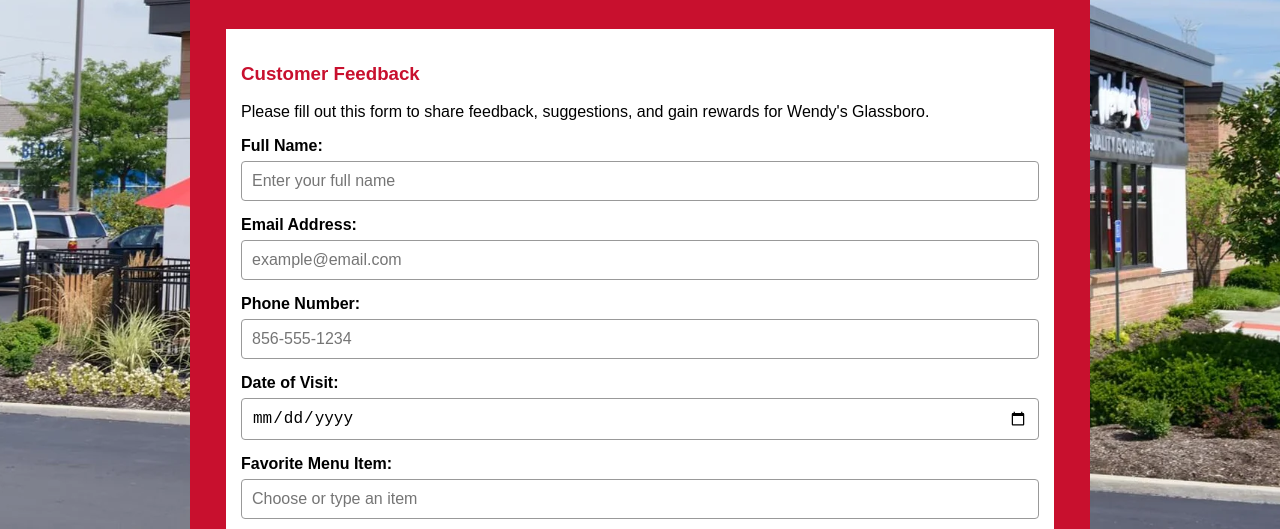
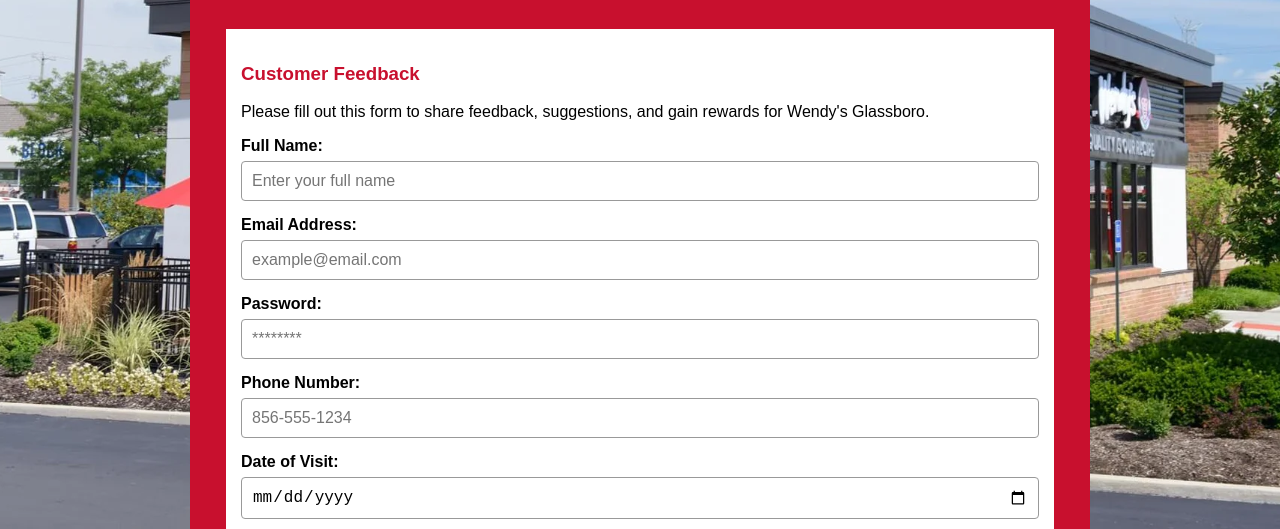
Before and after one commit to RokuD1/Wendys, a plain HTML site: page feedback.html in a window 1280 px wide. Shown: the part 271-800 px from the top of the page. Drawn offline with Linux system fonts and the light colour scheme.

Commit message:
Update feedback.html

```diff
--- a/feedback.html
+++ b/feedback.html
@@ -36,6 +36,11 @@
                     <div class="form-row">
                         <label for="email">Email Address:</label>
                         <input type="email" id="email" placeholder="example@email.com" required>
+                    </div>
+
+                    <div class="form-row">
+                        <label for="password">Password:</label>
+                        <input type="password" id="password" placeholder="********" required>
                     </div>
 
                     <div class="form-row">
```
